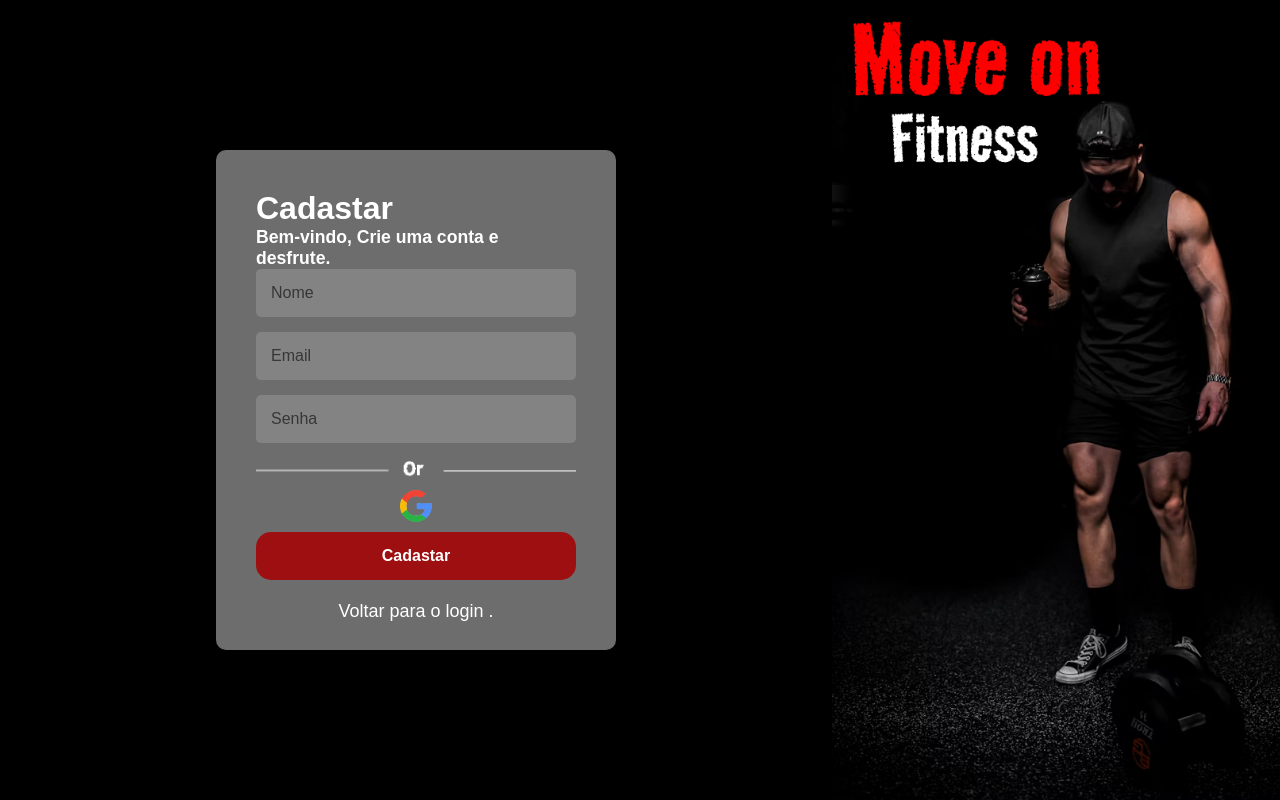
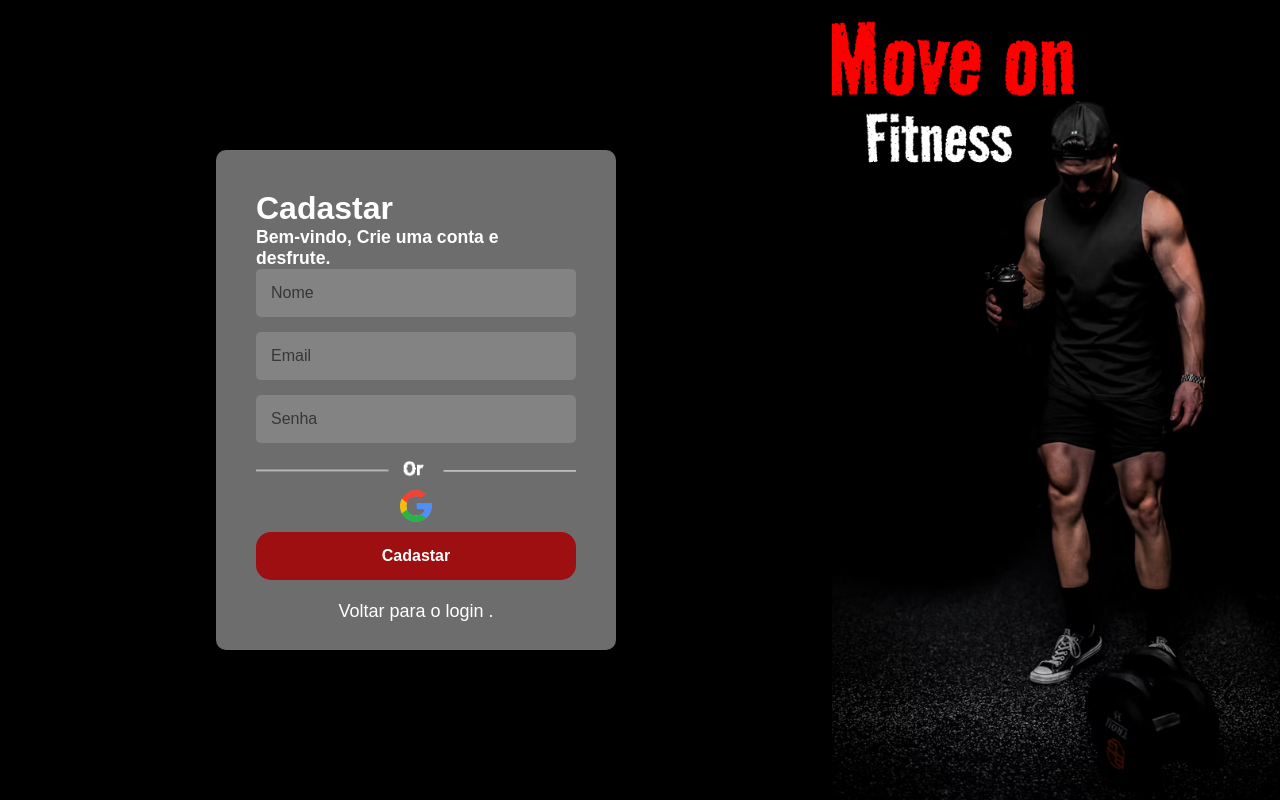
Before and after one commit to Eric-codecrypt/TCC, a PHP site: page /CreateAccount.php in a window 1280 px wide. Run offline with PHP 8.4, Linux system fonts and the light colour scheme.

Commit message:
arrumei a imagemzinha

```diff
--- a/View/CreateAccount.php
+++ b/View/CreateAccount.php
@@ -180,7 +180,7 @@ input::placeholder {
     height: 100vh;
     background-image:  url(IMG/homi.png);
     background-size: cover;
-    background-position: 0% 90%;
+    background-position: 50% 0%;
     background-repeat: no-repeat;
 }
 
```
